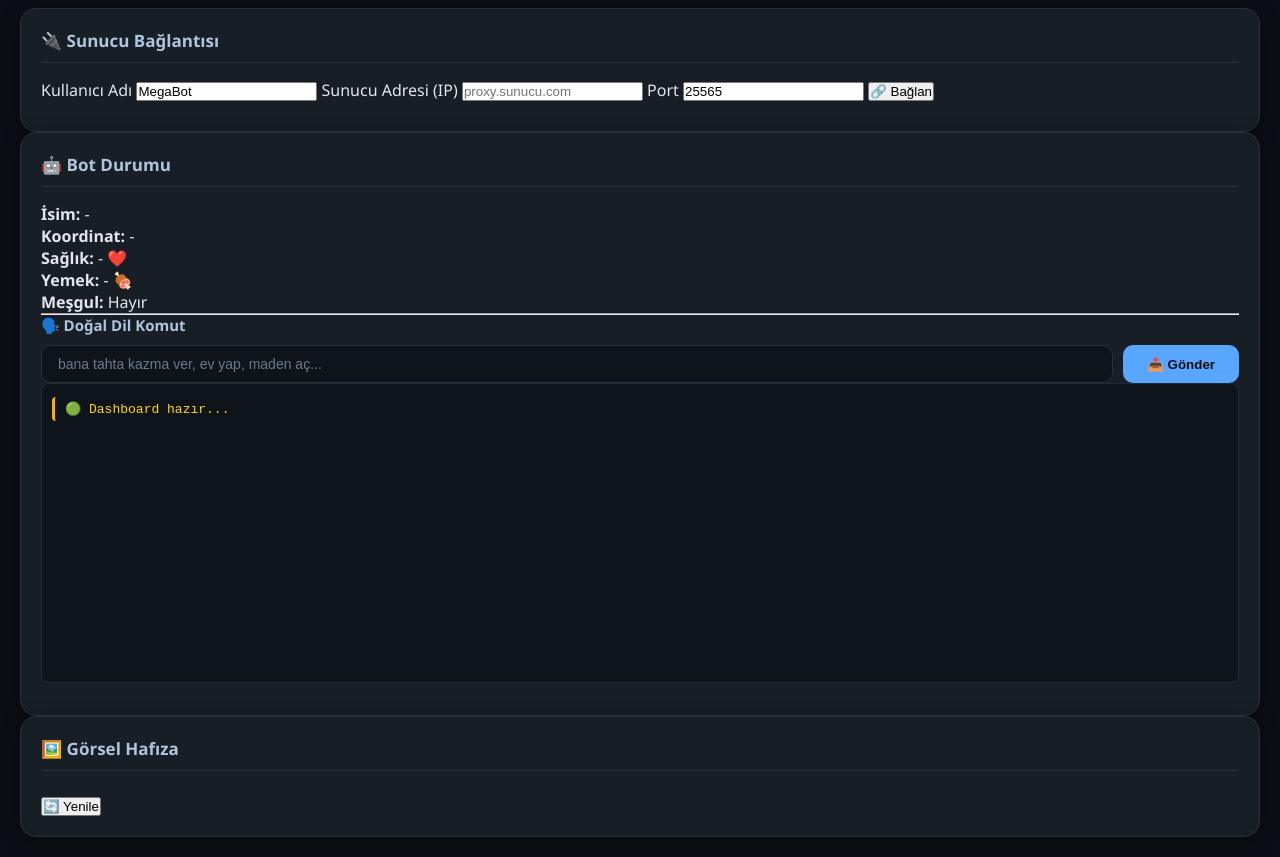
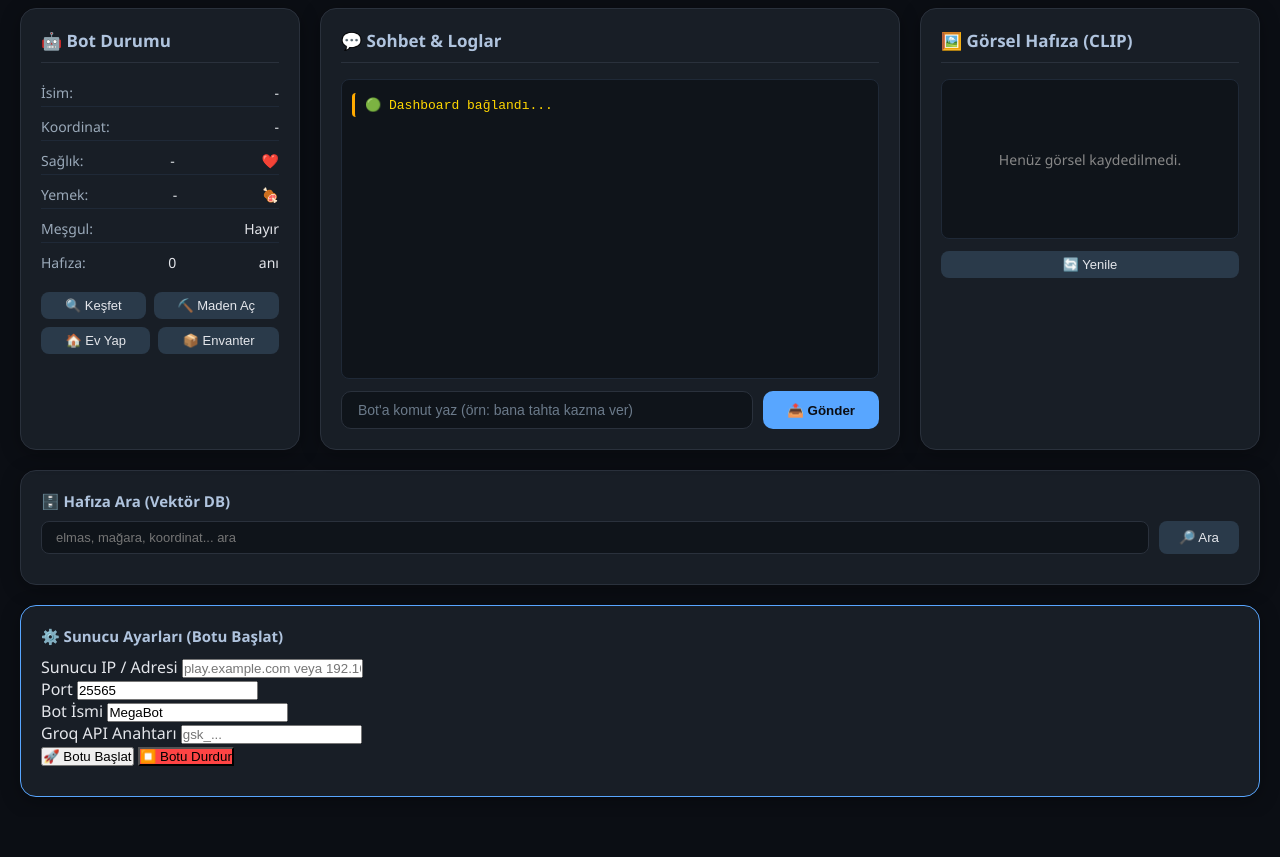
Before and after one commit to ahmetmerk779-png/bot3, a website: page src/web/public/index.html in a window 1280 px wide. Shown: the part 74-931 px from the top of the page. After the commit the page ends 891 px from the top, so only its background shows below. Drawn offline with nearby package versions, Linux system fonts and the light colour scheme; no server answers.

Commit message:
Update index.html

```diff
--- a/src/web/public/index.html
+++ b/src/web/public/index.html
@@ -3,34 +3,19 @@
 <head>
   <meta charset="UTF-8" />
   <meta name="viewport" content="width=device-width, initial-scale=1.0" />
-  <title>🎮 Mega Bot Dashboard</title>
+  <title>🎮 Groq AI Bot Dashboard</title>
   <link rel="stylesheet" href="style.css" />
 </head>
 <body>
   <div class="container">
     <header>
-      <h1>⚡ MEGA BOT</h1>
+      <h1>⚡ MEGA BOT DASHBOARD</h1>
       <span id="connectionStatus" class="status-badge">🔄 Bağlanıyor...</span>
     </header>
 
-    <div class="grid">
-      <!-- SOL: SUNUCU AYARLARI -->
-      <section class="card">
-        <h2>🔌 Sunucu Bağlantısı</h2>
-        <form id="connectForm">
-          <label>Kullanıcı Adı</label>
-          <input type="text" id="username" value="MegaBot" />
-          <label>Sunucu Adresi (IP)</label>
-          <input type="text" id="host" placeholder="proxy.sunucu.com" />
-          <label>Port</label>
-          <input type="number" id="port" value="25565" />
-          <button type="submit">🔗 Bağlan</button>
-        </form>
-        <div id="connectionInfo" style="margin-top:10px;font-size:13px;color:#888;"></div>
-      </section>
-
-      <!-- ORTA: DURUM + KOMUT -->
-      <section class="card">
+    <main>
+      <!-- SOL: BOT DURUMU -->
+      <section class="card status-card">
         <h2>🤖 Bot Durumu</h2>
         <div id="botStatus">
           <p><strong>İsim:</strong> <span id="botName">-</span></p>
@@ -38,28 +23,77 @@
           <p><strong>Sağlık:</strong> <span id="botHealth">-</span> ❤️</p>
           <p><strong>Yemek:</strong> <span id="botFood">-</span> 🍖</p>
           <p><strong>Meşgul:</strong> <span id="botBusy">Hayır</span></p>
+          <p><strong>Hafıza:</strong> <span id="botMemory">0</span> anı</p>
         </div>
-        <hr />
-        <h3>🗣️ Doğal Dil Komut</h3>
-        <div class="chat-input">
-          <input type="text" id="commandInput" placeholder="bana tahta kazma ver, ev yap, maden aç..." />
-          <button onclick="sendCommand()">📤 Gönder</button>
-        </div>
-        <div id="chatLog" class="log-area">
-          <div class="log-entry system">🟢 Dashboard hazır...</div>
+        <div class="quick-actions">
+          <button onclick="sendCommand('keşfet')">🔍 Keşfet</button>
+          <button onclick="sendCommand('maden aç')">⛏️ Maden Aç</button>
+          <button onclick="sendCommand('ev yap')">🏠 Ev Yap</button>
+          <button onclick="sendCommand('envanter')">📦 Envanter</button>
         </div>
       </section>
 
-      <!-- SAĞ: GÖRSEL -->
-      <section class="card">
-        <h2>🖼️ Görsel Hafıza</h2>
-        <img id="visionImage" src="/api/vision/latest" alt="Son görüntü" onerror="this.style.display='none'" />
-        <button onclick="refreshVision()" style="margin-top:10px;">🔄 Yenile</button>
+      <!-- ORTA: SOHBET KONSOLLU -->
+      <section class="card chat-card">
+        <h2>💬 Sohbet & Loglar</h2>
+        <div id="chatLog" class="log-area">
+          <div class="log-entry system">🟢 Dashboard bağlandı...</div>
+        </div>
+        <div class="chat-input">
+          <input type="text" id="commandInput" placeholder="Bot'a komut yaz (örn: bana tahta kazma ver)" />
+          <button onclick="sendCustomCommand()">📤 Gönder</button>
+        </div>
       </section>
-    </div>
+
+      <!-- SAĞ: GÖRSEL HAFIZA -->
+      <section class="card vision-card">
+        <h2>🖼️ Görsel Hafıza (CLIP)</h2>
+        <div id="visionContainer">
+          <img id="visionImage" src="/api/vision/latest" alt="Son görüntü" onerror="this.style.display='none'" />
+          <p id="visionPlaceholder" style="color: #888;">Henüz görsel kaydedilmedi.</p>
+        </div>
+        <button onclick="refreshVision()">🔄 Yenile</button>
+      </section>
+    </main>
+
+    <!-- ALT: HAFIZA ARAMA -->
+    <footer class="card memory-search">
+      <h3>🗄️ Hafıza Ara (Vektör DB)</h3>
+      <div class="search-box">
+        <input type="text" id="memoryQuery" placeholder="elmas, mağara, koordinat... ara" />
+        <button onclick="searchMemory()">🔎 Ara</button>
+      </div>
+      <div id="memoryResults"></div>
+    </footer>
+
+    <!-- ★ YENİ: SUNUCU AYARLARI ★ -->
+    <footer class="card config-card" style="margin-top:20px; border-color: #58a6ff;">
+      <h3>⚙️ Sunucu Ayarları (Botu Başlat)</h3>
+      <div class="config-form">
+        <div class="form-group">
+          <label>Sunucu IP / Adresi</label>
+          <input type="text" id="configHost" placeholder="play.example.com veya 192.168.1.100" />
+        </div>
+        <div class="form-group">
+          <label>Port</label>
+          <input type="number" id="configPort" placeholder="25565" value="25565" />
+        </div>
+        <div class="form-group">
+          <label>Bot İsmi</label>
+          <input type="text" id="configUsername" placeholder="MegaBot" value="MegaBot" />
+        </div>
+        <div class="form-group">
+          <label>Groq API Anahtarı</label>
+          <input type="password" id="configApiKey" placeholder="gsk_..." />
+        </div>
+        <button id="startBotBtn" onclick="startBot()">🚀 Botu Başlat</button>
+        <button id="stopBotBtn" onclick="stopBot()" style="background:#ff4444;">⏹️ Botu Durdur</button>
+      </div>
+      <div id="configStatus" style="margin-top:10px; font-size:14px; color:#ffaa00;"></div>
+    </footer>
   </div>
 
   <script src="/socket.io/socket.io.js"></script>
   <script src="dashboard.js"></script>
 </body>
-  </html>
+</html>
```
